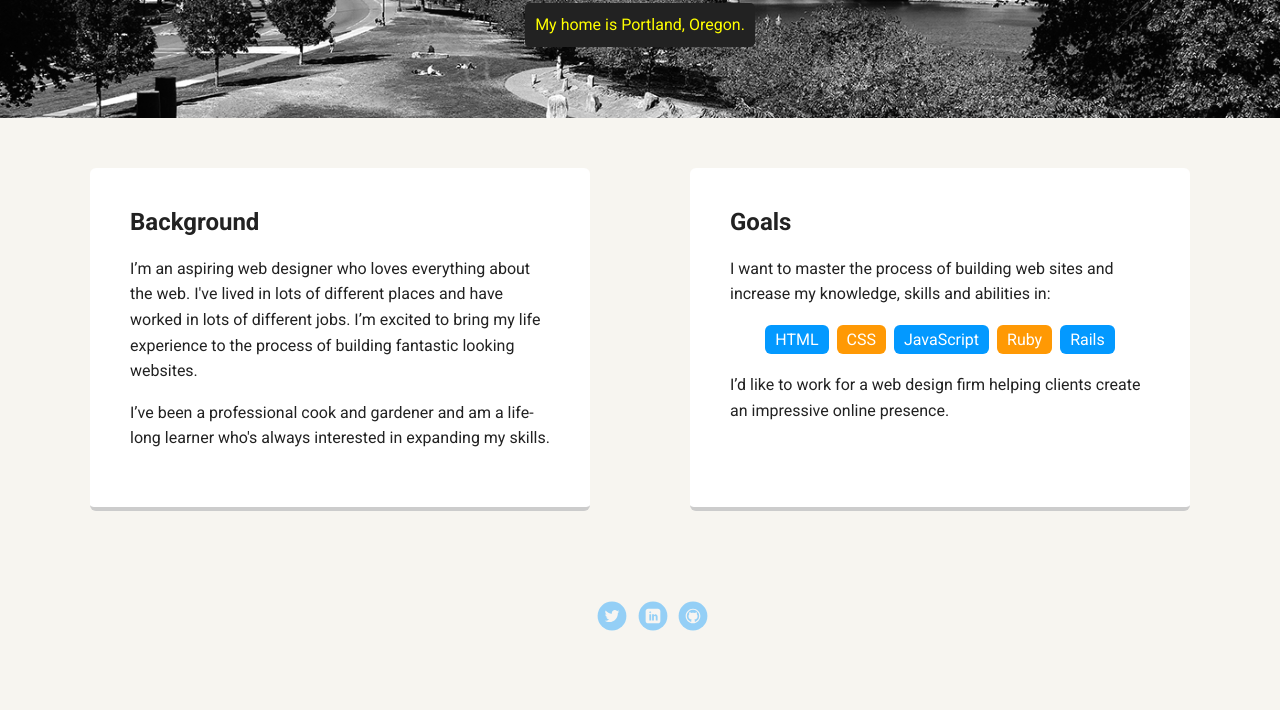
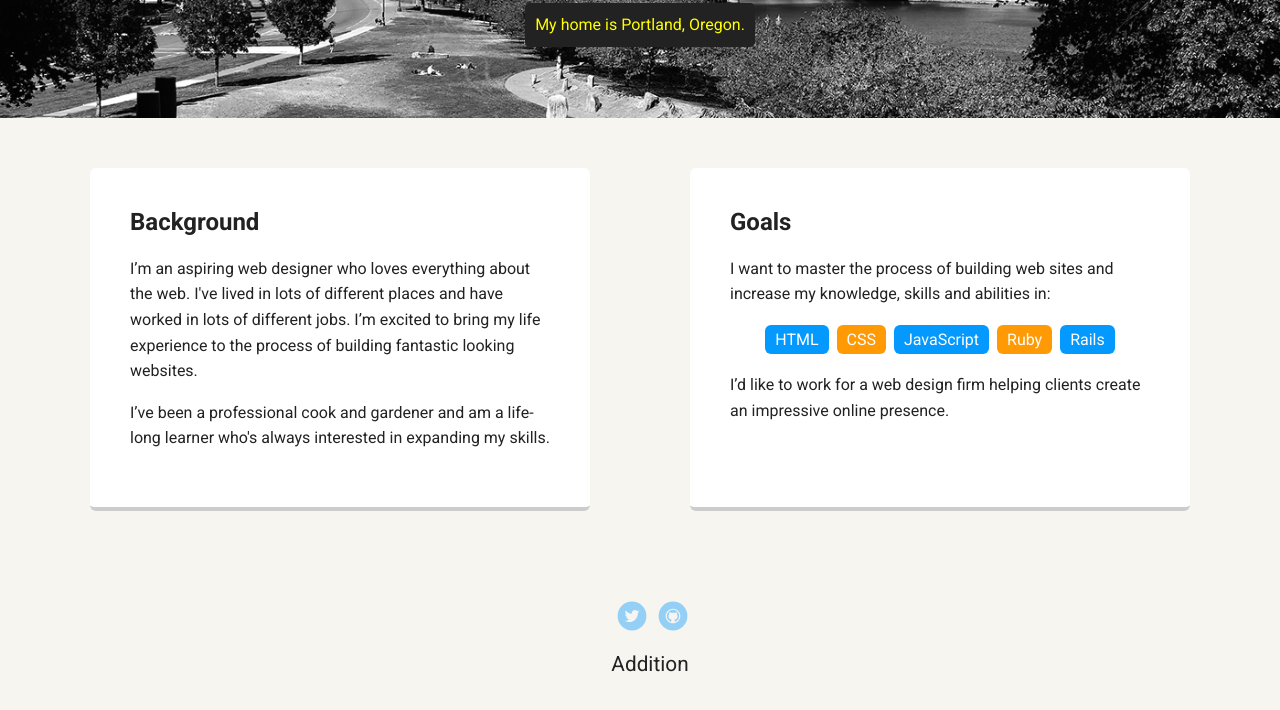
Before and after one commit to kensteward/test, a plain HTML site: page index.html in a window 1280 px wide. Shown: the part 352-1062 px from the top of the page. Drawn offline with Linux system fonts and the light colour scheme; a web font is replaced by a local one.

Commit message:
Added Addition

```diff
--- a/index.html
+++ b/index.html
@@ -46,10 +46,9 @@
     <footer>
       <ul>
         <li><a href="#" class="social twitter">Twitter</a></li>
-        <li><a href="#" class="social linkedin">LinkedIn</a></li>
         <li><a href="#" class="social github">Github</a></li>
       </ul>
-
+      <p>Addition</p>
     </footer>
   </body>
   </html>
```
